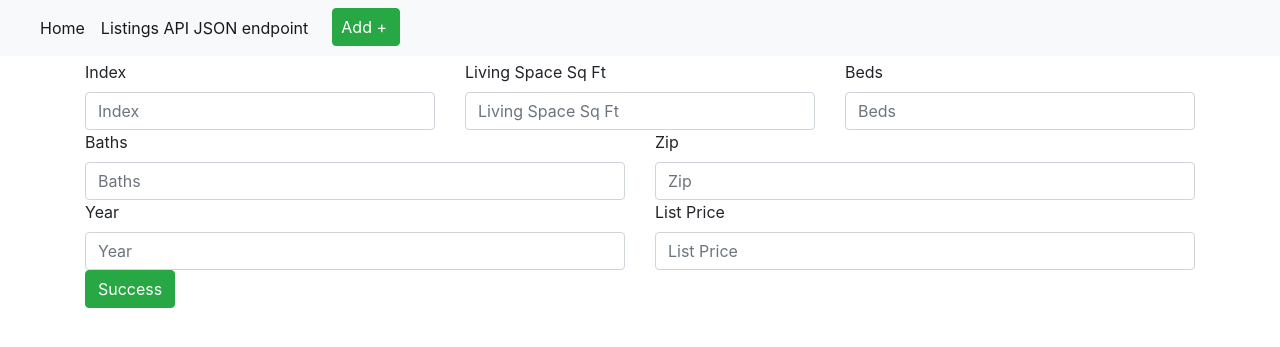
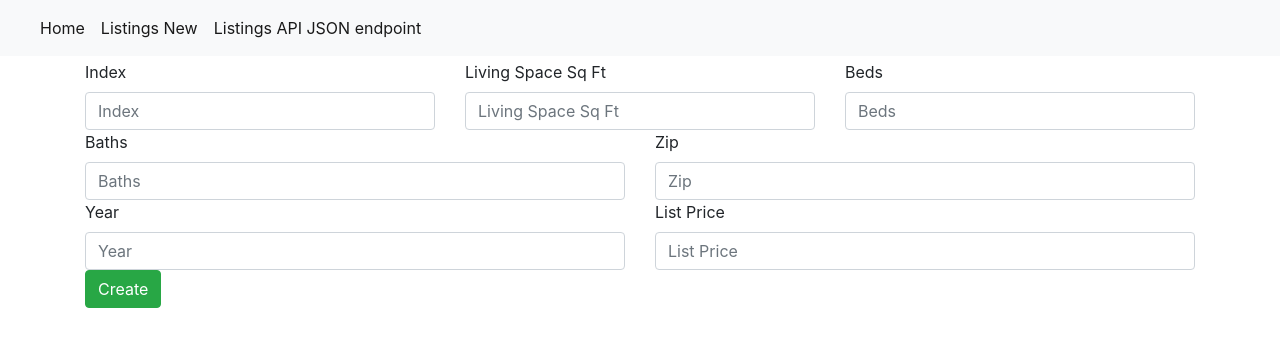
Before and after one commit to laurenrega/WebApp3, a Flask app: page /listings/new in a window 1280 px wide. Shown: the top 347 px of the page. Run offline with Flask 2, Linux system fonts and the light colour scheme; some libraries are stand-ins or nearby versions.

Commit message:
Task: update html files for part 4

```diff
--- a/app/templates/layout.html
+++ b/app/templates/layout.html
@@ -23,7 +23,7 @@
 
 
 <nav class="navbar navbar-expand-lg navbar-light bg-light mb-1">
-  <a class="navbar-brand" href="#">{% if user %}{{ user.username }}'s Homepage{% else %}
+  <a class="navbar-brand" href="/">{% if user %}{{ user.username }}'s Homepage{% else %}
     <title>Welcome to My Homepage</title>
     {% endif %}</a>
   <button aria-controls="navbarNavDropdown" aria-expanded="false" aria-label="Toggle navigation" class="navbar-toggler" data-target="#navbarNavDropdown" data-toggle="collapse" type="button">
@@ -35,11 +35,12 @@
         <a class="nav-link" href="/">Home <span class="sr-only">(current)</span></a>
       </li>
       <li class="nav-item active">
-            <a class="nav-link" href="/api/v1/listings">Listings API JSON endpoint <span class="sr-only">(current)</span></a>
+        <a class="nav-link" href="/listings/new">Listings New <span class="sr-only">(current)</span></a>
       </li>
       <li class="nav-item active">
-            <a class="btn btn-success pl-2 lr-2 ml-3" href="/listings/new">Add +<span class="sr-only">(current)</span></a>
+        <a class="nav-link" href="api/listings">Listings API JSON endpoint <span class="sr-only">(current)</span></a>
       </li>
+
     </ul>
   </div>
 </nav>
--- a/app/templates/new.html
+++ b/app/templates/new.html
@@ -39,7 +39,7 @@
             <input id="List_Price" type="text" class="form-control" placeholder="List Price" name="List_Price">
         </div>
     </div>
-    <button type="submit" class="btn btn-success">Success</button>
+    <button type="submit" class="btn btn-success">Create</button>
 
 </form>
 
```
Also changed, not shown: app/templates/view.html (+7 -6 lines), 1 other file. Lines whose indentation alone changed are shown as unchanged.
